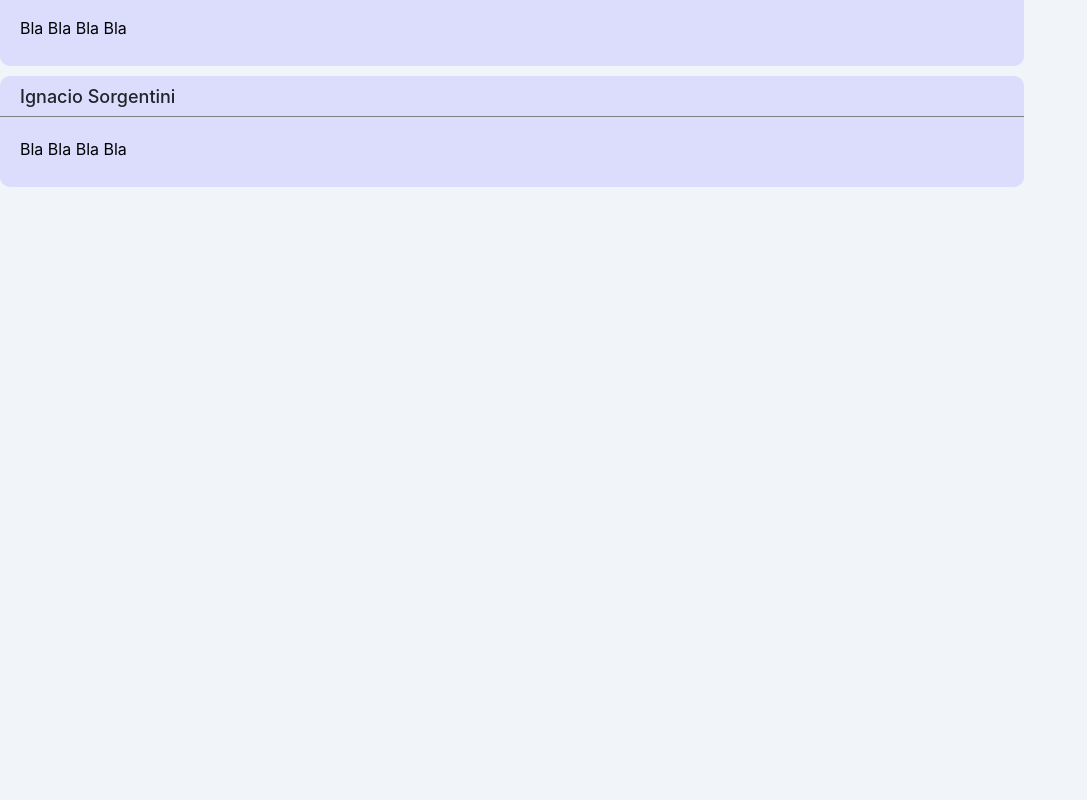
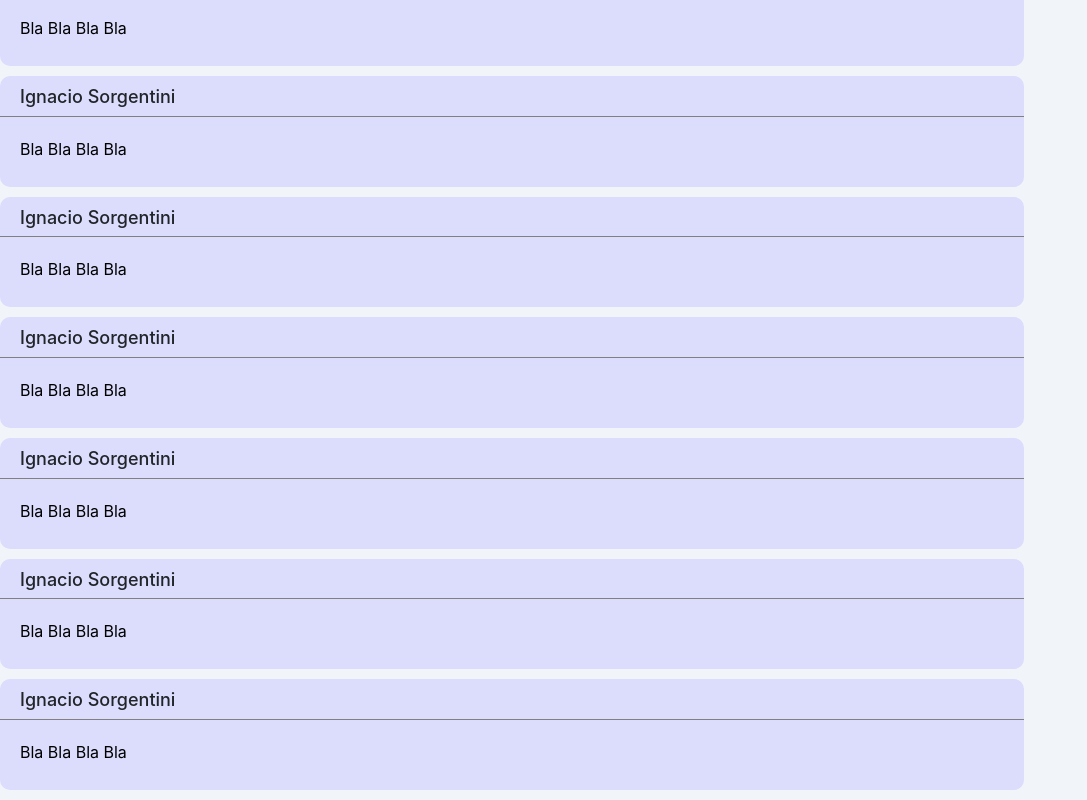
Before and after one commit to IgnacioSorgentini/Pagina-Web-Market-Profesores, a React (Create React App) app: page /comentariosAlumno in a window 1280 px wide. Shown: the part 298-1098 px from the top of the page, without its empty margins (0-1087 px from the left). Before the commit the page ends 800 px from the top, so only its background shows below. Built offline with nearby package versions, Linux system fonts and the light colour scheme; a web font is replaced by a local one.

Commit message:
Se verificó que no se afectó al componente comentario desde el lado del alumno. Se agregaron mas componentes a la pantalla ComentariosAlumno

```diff
--- a/src/Pantallas/Comentarios-alumno.jsx
+++ b/src/Pantallas/Comentarios-alumno.jsx
@@ -11,6 +11,12 @@ function Comentarios () {
             <div className="lista-comentarios">
                 <ComentarioAlumno Nombre='Ignacio Sorgentini' Comentario='Bla Bla Bla Bla' />
                 <ComentarioAlumno Nombre='Ignacio Sorgentini' Comentario='Bla Bla Bla Bla' />
+                <ComentarioAlumno Nombre='Ignacio Sorgentini' Comentario='Bla Bla Bla Bla' />
+                <ComentarioAlumno Nombre='Ignacio Sorgentini' Comentario='Bla Bla Bla Bla' />
+                <ComentarioAlumno Nombre='Ignacio Sorgentini' Comentario='Bla Bla Bla Bla' />
+                <ComentarioAlumno Nombre='Ignacio Sorgentini' Comentario='Bla Bla Bla Bla' />
+                <ComentarioAlumno Nombre='Ignacio Sorgentini' Comentario='Bla Bla Bla Bla' />
+
             </div>
         </div>
 
```
